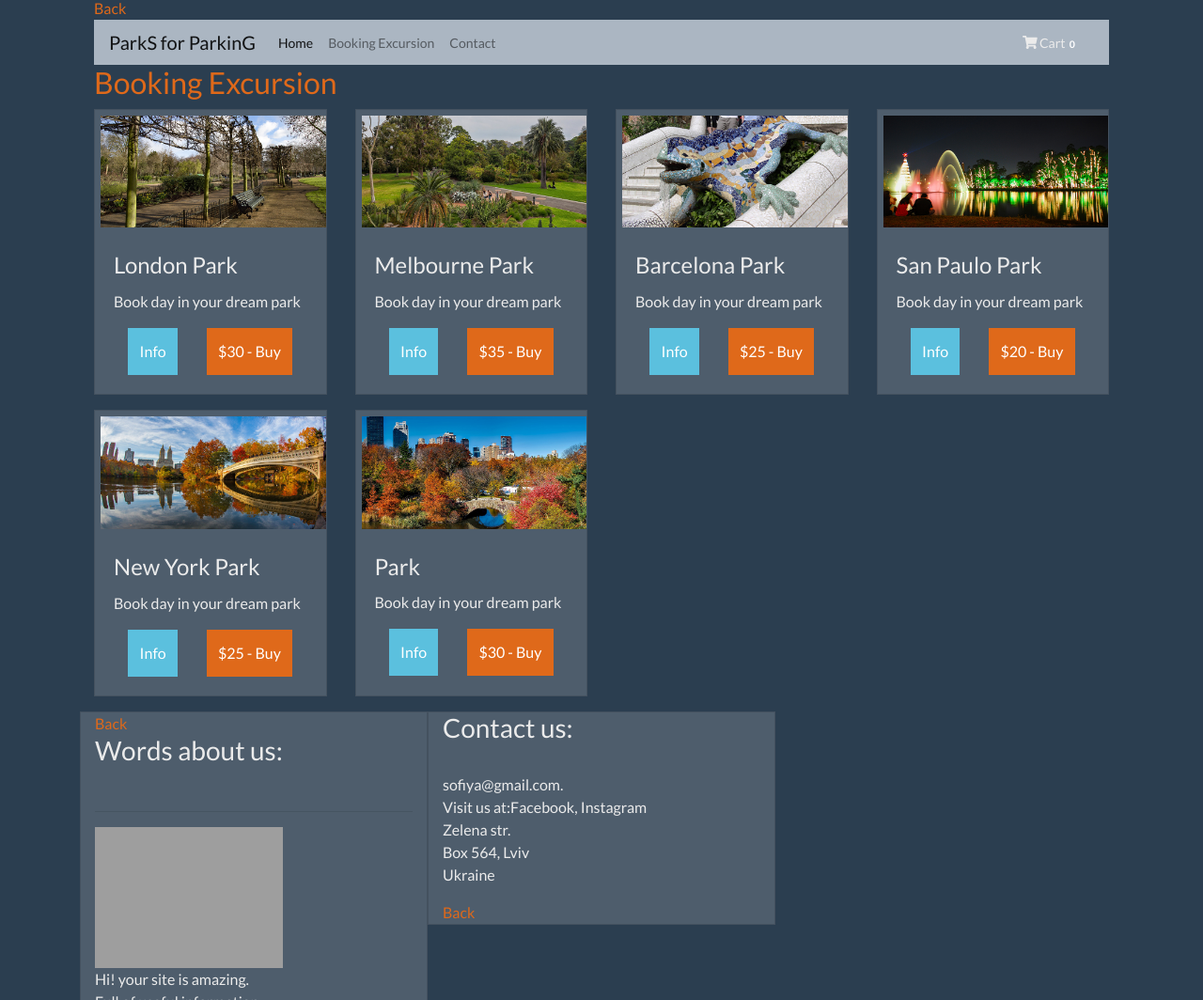
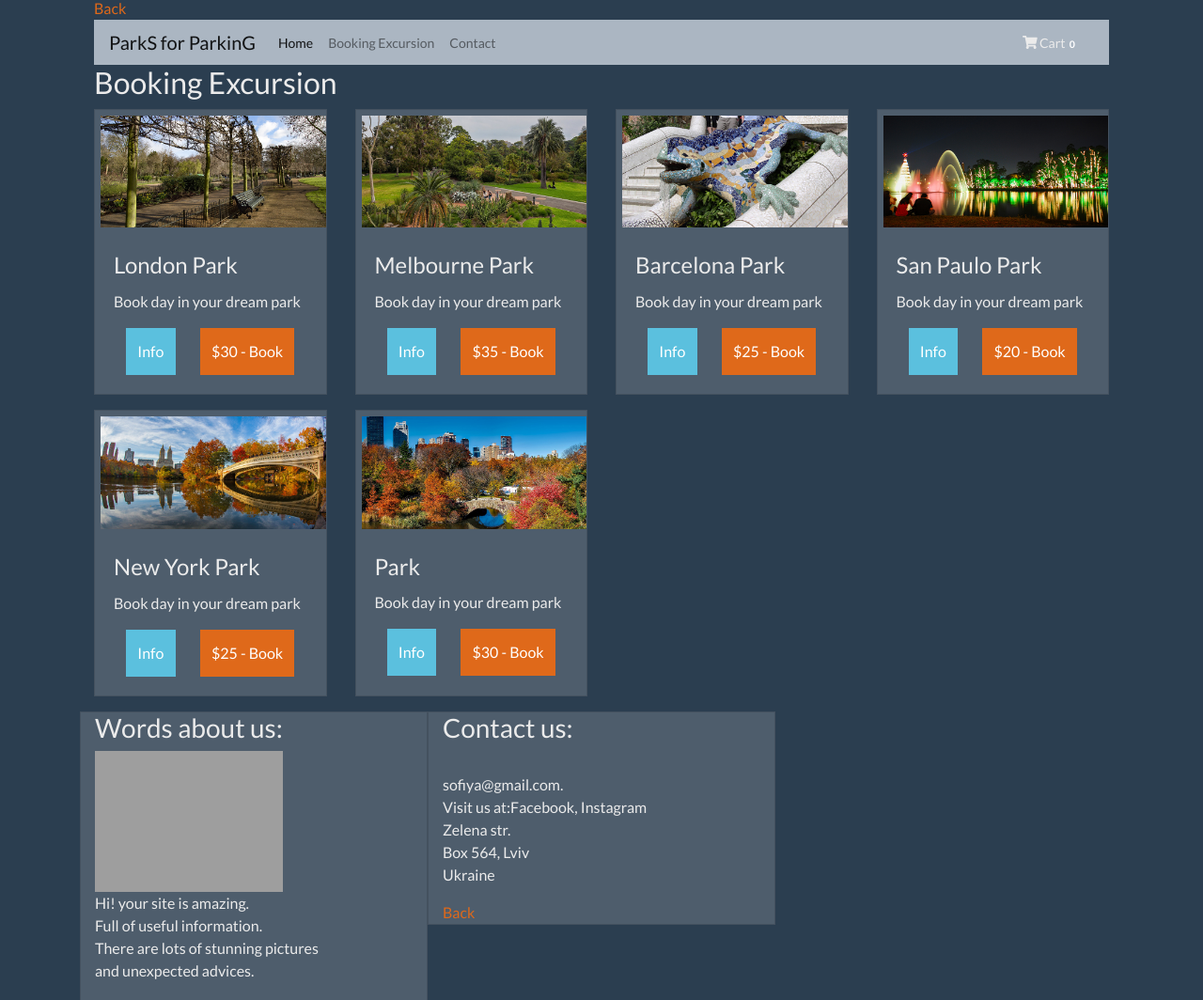
Before and after one commit to sofiya-apunevych/parks-booking, a website: page index.html in a window 1280 px wide. Shown: the part 2565-3629 px from the top of the page at 94% size. Drawn offline with nearby package versions, Linux system fonts and the light colour scheme; grey boxes are pictures that could not be loaded.

Commit message:
Add some new style

```diff
--- a/index.html
+++ b/index.html
@@ -441,7 +441,8 @@
 
 
 
-    <!--Finish. Part abou parks-->
+    <!--Finish. Part about parks-->
+
 
 
 
@@ -462,7 +463,7 @@
                 <a class="nav-link " href="#home">Home<span class="sr-only">(current)</span></a>
               </li>
               <li class="nav-item">
-                <a class="nav-link " href="#products"> Booking Excursion</a>
+                <a class="nav-link " id="booking-excursion" href="#products"> Booking Excursion</a>
               </li>
               <li class="nav-item">
                 <a class="nav-link " href="#contact">Contact</a>
@@ -542,13 +543,15 @@
     <section class="container">
       <!--<h2 id="products"> Booking Excursion</h2>-->
 
-      <a href="#excursion">
-        <h2 id="booking-excursion" target="_self">Booking Excursion</h2>
-      </a>
+
+      <h2>Booking Excursion</h2>
+
       <div class="row products-container">
         <!--Products are dynamically generated here-->
       </div>
     </section>
+
+
     <!--   </main>
    -->
 
@@ -558,11 +561,10 @@
       <div class="row">
 
         <article class="card col-xs-12 col-sm-6 col-md-4 col-lg-4">
-          <a href="#start">Back</a>
           <div>
             <h3 id="feedback"> Words about us:</h3>
-            <br>
-            <hr>
+
+
             <img src="img/products/feedback.jpg" alt="feedback" style="width:200px;height:150px;">
             <p>Hi! your site is amazing.<br> Full of useful information.<br> There are lots of
               stunning pictures<br> and unexpected advices.
--- a/js/product-list.js
+++ b/js/product-list.js
@@ -11,7 +11,7 @@ class ProductList {
   async renderProducts() {
     let productListDomString = '';
     const products = await this.productService.getProducts();
-    products.forEach(product => {
+    products.forEach((product) => {
       productListDomString += `<div class="col-12 col-sm-6 col-md-4 col-lg-3 mb-3">
                   <div class="card product">
                     <img class="card-img-top" src="img/products/${product.image}"
@@ -24,7 +24,7 @@ class ProductList {
                           data-target="#productInfoModal" data-id="${product.id}">Info
                         </button>
                         <button class="btn btn-primary buy" data-id="${product.id}">
-                          $${product.price} - Buy
+                          $${product.price} - Book
                         </button>
                       </div>
                     </div>
@@ -36,8 +36,8 @@ class ProductList {
   addEventListeners() {
     document
       .querySelectorAll('.product .btn-info')
-      .forEach(button =>
-        button.addEventListener('click', event =>
+      .forEach((button) =>
+        button.addEventListener('click', (event) =>
           this.handleProductInfoClick(event)
         )
       );
@@ -45,8 +45,8 @@ class ProductList {
       .querySelectorAll(
         '.card.product button.buy, #productInfoModal button.buy'
       )
-      .forEach(button =>
-        button.addEventListener('click', event =>
+      .forEach((button) =>
+        button.addEventListener('click', (event) =>
           this.handleProductBuyClick(event)
         )
       );
```
